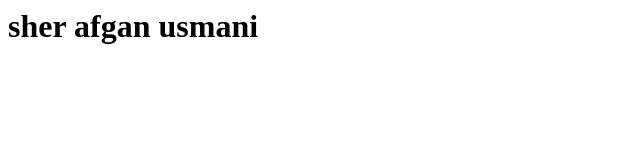
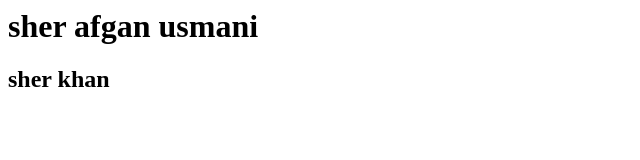
Before and after one commit to sherafganusmani/sherafgan, a plain HTML site: page index.html in a window 1280 px wide. Shown: the whole page, without its empty margins (0-640 px from the left). Drawn offline with Linux system fonts and the light colour scheme.

Commit message:
Update index.html

```diff
--- a/index.html
+++ b/index.html
@@ -1,2 +1,2 @@
 <h1>sher afgan usmani</h1>
-<h2></h2>
+<h2>sher khan</h2>
```
